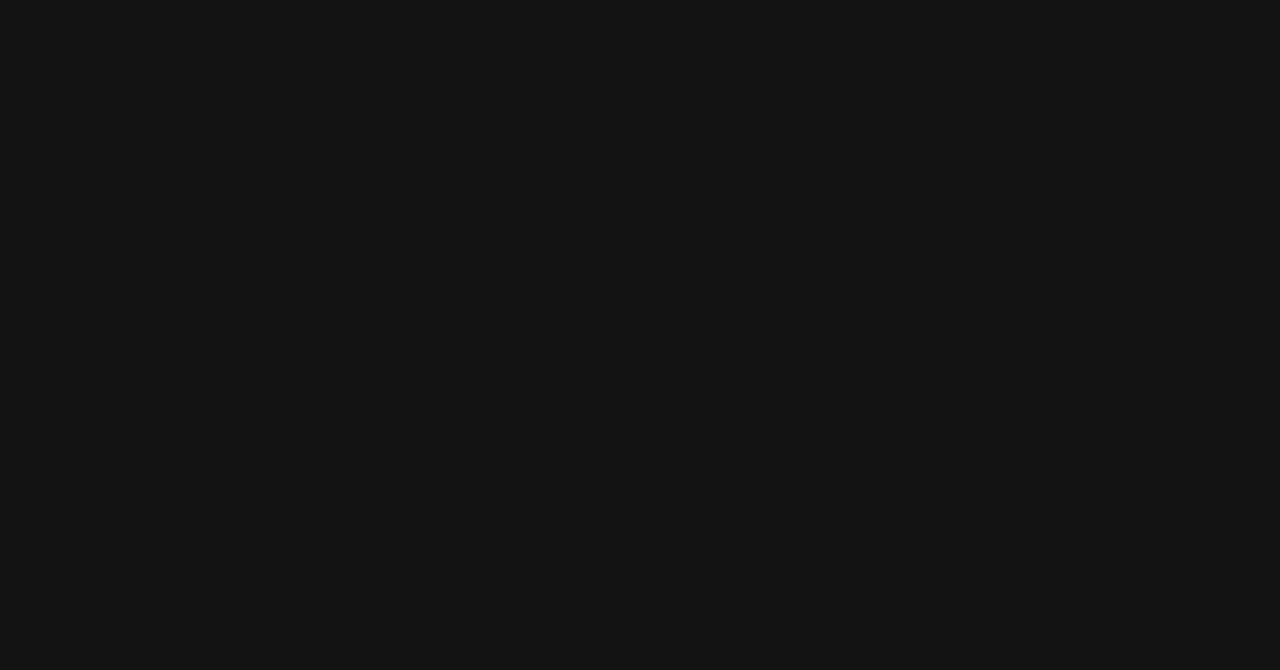
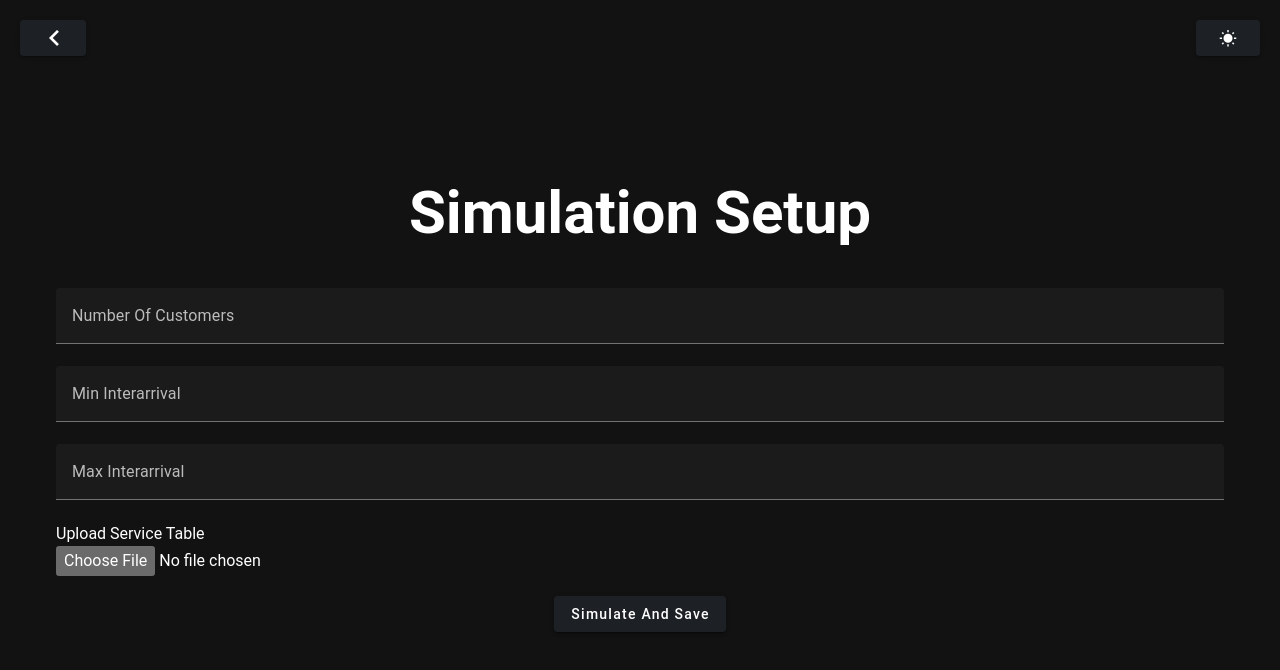
Before and after one commit to moh123mos/system-simulation, a Vue app: page /Beginner/create-analysis/ in a window 1280 px wide. Before the commit this address had no page. Shown: the top 670 px of the page. Built offline with nearby package versions, Linux system fonts and the light colour scheme.

Commit message:
AS-0 :: biuld creation page

```diff
--- a/package.json
+++ b/package.json
@@ -12,8 +12,6 @@
   },
   "dependencies": {
     "@mdi/font": "^7.4.47",
-    "@popperjs/core": "^2.11.8",
-    "bootstrap": "^5.3.3",
     "pinia": "^2.2.4",
     "vue": "^3.5.12",
     "vue-router": "^4.4.5",
--- a/src/App.vue
+++ b/src/App.vue
@@ -1,8 +1,5 @@
 <script setup>
 import { RouterView } from 'vue-router'
-import { useBodyBackground } from '@/utilities/useBodyBackground.js';
-
-useBodyBackground();
 </script>
 
 <template>
--- a/src/main.js
+++ b/src/main.js
@@ -29,8 +29,8 @@ const vuetify = createVuetify({
       dark: {
         dark: true,
         colors: {
-          background: '#121212',
-          surface: '#121212',
+          background: '#1d2125',
+          surface: '#1d2125',
           primary: '#BB86FC',
           secondary: '#03DAC6',
           accent: '#03DAC6',
--- a/src/router/index.js
+++ b/src/router/index.js
@@ -1,6 +1,7 @@
 import { createRouter, createWebHistory } from 'vue-router'
 import HomeView from '../views/HomeView.vue'
-
+import CreateAnalysis from '@/views/createAnalysis.vue'
+import ViewAnalysis from '@/views/viewAnalysis.vue'
 const router = createRouter({
   history: createWebHistory(import.meta.env.BASE_URL),
   routes: [
@@ -9,6 +10,16 @@ const router = createRouter({
       name: 'home',
       component: HomeView
     },
+    {
+      path: '/:level/create-analysis/',
+      name: 'create-page',
+      component: CreateAnalysis
+    },
+    {
+      path: '/:level/view-analysis/',
+      name: 'view-page',
+      component: ViewAnalysis
+    },
   ]
 })
 
--- a/src/utilities/useBodyBackground.js
+++ /dev/null
@@ -1,19 +0,0 @@
-import { watchEffect, onMounted, onUnmounted } from 'vue';
-import { useTheme } from 'vuetify';
-
-export function useBodyBackground() {
-  const theme = useTheme();
-
-  const updateBackgroundColor = () => {
-    const backgroundColor = theme.global.current.value.colors.background;
-    document.body.style.backgroundColor = backgroundColor;
-  };
-
-  // Watch for theme changes and update the body background color
-  watchEffect(updateBackgroundColor);
-
-  onMounted(updateBackgroundColor);
-  onUnmounted(() => {
-    document.body.style.backgroundColor = ''; // Reset on unmount
-  });
-}
--- a/src/views/HomeView.vue
+++ b/src/views/HomeView.vue
@@ -1,24 +1,9 @@
-<script setup>
-import { computed } from 'vue'
-import { useTheme } from 'vuetify'
-
-const theme = useTheme()
-
-// Define a computed property for the current theme name
-const isDarkMode = computed(() => theme.global.name.value === 'dark')
-
-// Toggle theme between light and dark
-// eslint-disable-next-line no-unused-vars
-const toggleTheme = () => {
-  theme.global.name.value = isDarkMode.value ? 'light' : 'dark'
-}
-</script>
-
 <template>
   <div class="hero">
     <v-container>
       <div class="head">
-        <h1>Queueing System Simulator</h1>
+        <h1 class="text-center">Queueing System Simulator</h1>
+        <v-btn class="dark-light-mode-btn" @click="toggleTheme"><v-icon>{{ isDarkMode ? 'mdi-white-balance-sunny' : 'mdi-weather-night' }}</v-icon></v-btn>
       </div>
       <main>
         <v-select
@@ -26,15 +11,17 @@ const toggleTheme = () => {
           label="Select"
           :items="['Beginner', 'Intermediate', 'Advanced']"
           variant="solo-filled"
+          v-model="level"
+          value=""
         ></v-select>
-        <div class="operations d-flex justify-content-between">
+        <div class="operations">
           <v-btn
-            ><router-link class="link" to="/create-analysis"
+            ><router-link class="link" :to="level+'/create-analysis/'"
               >Create Analysis</router-link
             ></v-btn
           >
           <v-btn
-            ><router-link class="link" to="/create-analysis"
+            ><router-link class="link" :to="level+'/view-analysis'"
               >Veiw Analysis</router-link
             ></v-btn
           >
@@ -43,15 +30,42 @@ const toggleTheme = () => {
     </v-container>
   </div>
 </template>
+
+<script setup>
+import { computed, ref } from 'vue'
+import { useTheme } from 'vuetify'
+let level = ref('Beginner')
+const theme = useTheme()
+// Define a computed property for the current theme name
+const isDarkMode = computed(() => theme.global.name.value === 'dark')
+// Toggle theme between light and dark
+const toggleTheme = () => {
+  theme.global.name.value = isDarkMode.value ? 'light' : 'dark'
+}
+</script>
+
 <style lang="scss">
 .hero {
+  display: flex;
+  justify-content: center;
+  align-items: center;
+  height: 100vh;
   .link {
     text-decoration: none;
     color: inherit;
   }
+  .head {
+    position: relative;
+    margin-bottom: 30px;
+    .dark-light-mode-btn {
+      position: fixed;
+      right: 20px;
+      top: 20px;
+    }
+  }
   .operations {
     display: flex;
-    justify-content: space-between;
+    justify-content: space-around;
   }
 }
 </style>
--- a/src/views/createAnalysis.vue
+++ b/src/views/createAnalysis.vue
@@ -0,0 +1,108 @@
+<template>
+  <div class="hero">
+    <v-container>
+      <v-btn class="go-back"
+        ><router-link to="/"
+          ><v-icon>mdi-chevron-left</v-icon></router-link
+        ></v-btn
+      >
+      <div class="head">
+        <h1 class="text-center">Simulation Setup</h1>
+        <v-btn class="dark-light-mode-btn" @click="toggleTheme"
+          ><v-icon>{{
+            isDarkMode ? 'mdi-white-balance-sunny' : 'mdi-weather-night'
+          }}</v-icon></v-btn
+        >
+      </div>
+      <v-form>
+        <div class="inputs">
+          <div class="no-customers">
+            <v-text-field
+              label="Number Of Customers"
+              type="number"
+              v-model="numberValue"
+              :min="1"
+            ></v-text-field>
+          </div>
+          <div v-if="(level==='Beginner')" class="min-inter-arrival">
+            <v-text-field
+              label="Min Interarrival "
+              type="number"
+              v-model="numberValue"
+              :min="1"
+            ></v-text-field>
+          </div>
+          <div v-if="(level==='Beginner')" class="max-inter-arrival">
+            <v-text-field
+              label="Max Interarrival"
+              type="number"
+              v-model="numberValue"
+              :min="1"
+            ></v-text-field>
+          </div>
+          <div class="upload-service">
+            <label for="upload-file">{{ level==='Beginner'?'Upload Service Table': 'Upload Data Table' }}</label>
+            <input id="upload-file" type="file" title="Upload Service Table">
+          </div>
+        </div>
+        <div class="text-center">
+          <v-btn  type="submit" style="text-transform: capitalize"> Simulate and Save </v-btn>
+        </div>
+      </v-form>
+    </v-container>
+  </div>
+</template>
+
+<script setup>
+import { computed } from 'vue'
+import { useRoute } from 'vue-router';
+import { useTheme } from 'vuetify'
+const theme = useTheme()
+// Define a computed property for the current theme name
+const isDarkMode = computed(() => theme.global.name.value === 'dark')
+// Toggle theme between light and dark
+const toggleTheme = () => {
+  theme.global.name.value = isDarkMode.value ? 'light' : 'dark'
+}
+const route = useRoute()
+let level = route.params.level;
+</script>
+
+<style lang="scss" scoped>
+a {
+  text-decoration: none;
+  color: inherit;
+}
+.hero {
+  display: flex;
+  justify-content: center;
+  align-items: center;
+  height: 100vh;
+  .link {
+  }
+  .go-back {
+    position: fixed;
+    left: 20px;
+    top: 20px;
+    font-size: 25px;
+  }
+  .head {
+    position: relative;
+    font-size: 30px;
+    .dark-light-mode-btn {
+      position: fixed;
+      right: 20px;
+      top: 20px;
+    }
+  }
+  .operations {
+    display: flex;
+    justify-content: space-around;
+  }
+  .upload-service {
+    display: flex;
+    flex-direction: column;
+    margin-bottom: 20px;
+  }
+}
+</style>
--- a/src/views/viewAnalysis.vue
+++ b/src/views/viewAnalysis.vue
@@ -0,0 +1,5 @@
+<template>
+  <div>
+    <h1>View page</h1>
+  </div>
+</template>
```
Also changed, not shown: src/stores/counter.js (deleted, +0 -12 lines), src/stores/level.js (added, +11 -0 lines), 1 other file (tests, documents, lock files or other folders).
